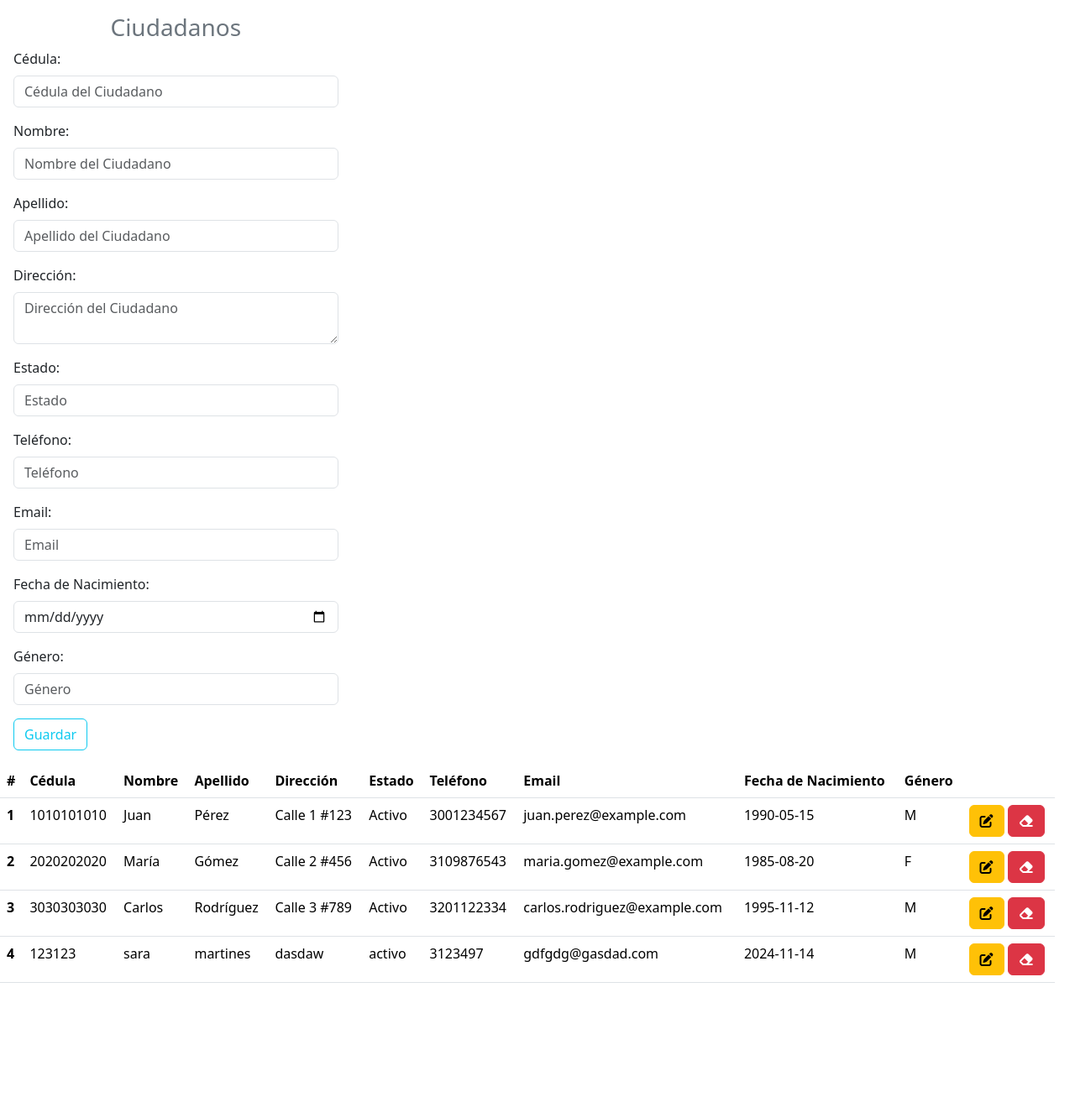
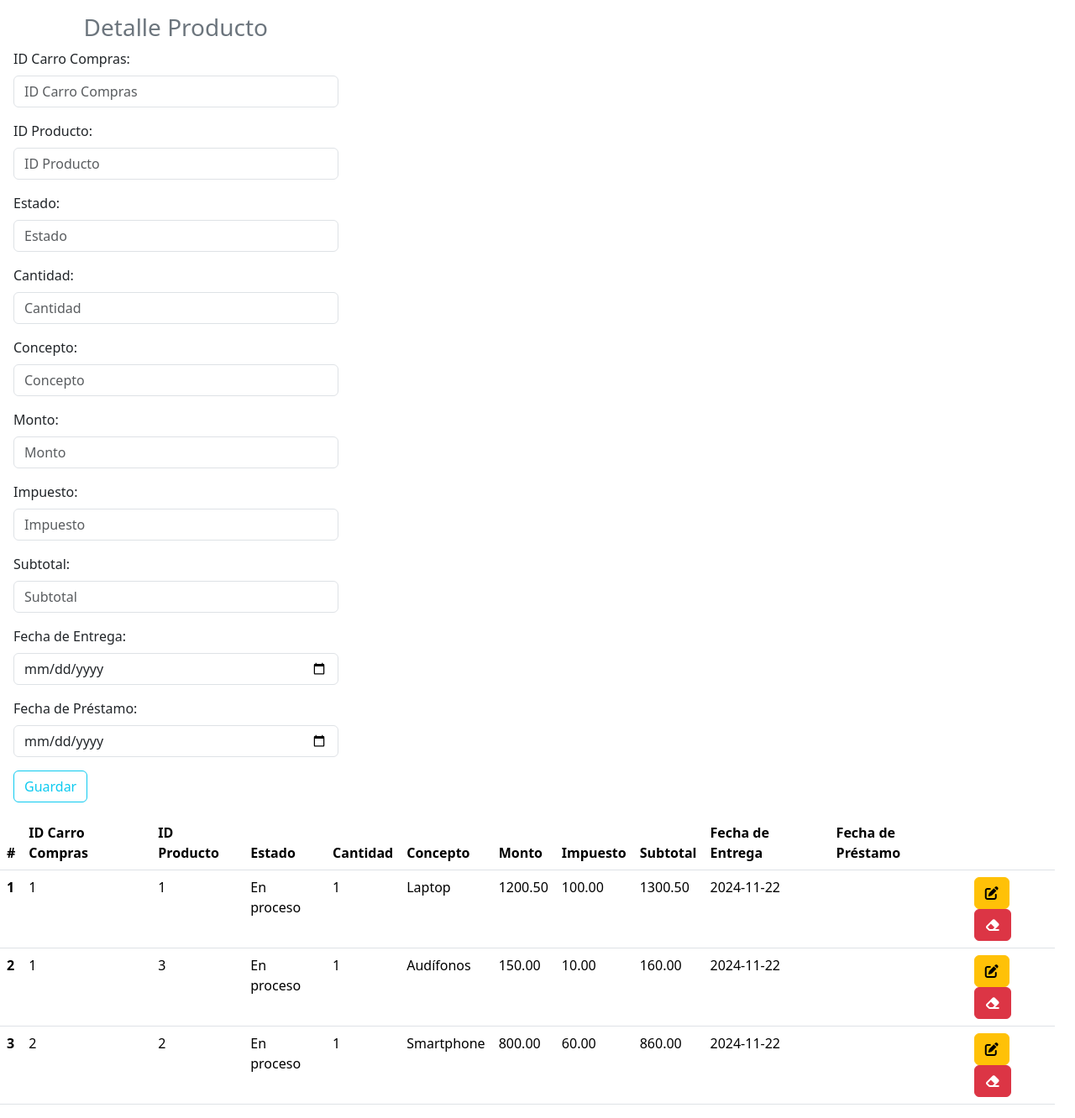
Before and after one commit to William19D/CarritoDeCompras, a PHP site: page /detalleproducto.php in a window 1280 px wide. Shown: the part 56-1388 px from the top of the page at 84% size. Before the commit the page ends 1227 px from the top, so only its background shows below. Run offline with PHP 8.4, Linux system fonts and the light colour scheme; data comes from the database, SQL or seed files in the repository; some libraries are stand-ins or nearby versions.

Commit message:
creacion de detalleproducto.php

```diff
--- a/detalleproducto.php
+++ b/detalleproducto.php
@@ -5,7 +5,7 @@
     <meta name="viewport" content="width=device-width, initial-scale=1.0">
     <link href="https://cdn.jsdelivr.net/npm/bootstrap@5.3.3/dist/css/bootstrap.min.css" rel="stylesheet" integrity="sha384-QWTKZyjpPEjISv5WaRU9OFeRpok6YctnYmDr5pNlyT2bRjXh0JMhjY6hW+ALEwIH" crossorigin="anonymous">
     <script src="https://kit.fontawesome.com/e3700bf5e9.js" crossorigin="anonymous"></script>
-    <title>Ciudadanos</title>
+    <title>Detalle Producto</title>
 </head>
 <body>
 <?php
@@ -17,94 +17,93 @@ include "navbar.php";
     include "conexion.php";
 
     if ($_SERVER['REQUEST_METHOD'] == 'POST' && isset($_POST['btnGuardar'])) {
-        // Validación básica
-        $cedula = filter_var($_POST['cedula'], FILTER_SANITIZE_STRING);
-        $nombre = filter_var($_POST['nombre'], FILTER_SANITIZE_STRING);
-        $apellido = filter_var($_POST['apellido'], FILTER_SANITIZE_STRING);
-        $direccion = filter_var($_POST['direccion'], FILTER_SANITIZE_STRING);
-        $estado = filter_var($_POST['estado'], FILTER_SANITIZE_STRING);
-        $telefono = filter_var($_POST['telefono'], FILTER_SANITIZE_STRING);
-        $email = filter_var($_POST['email'], FILTER_SANITIZE_EMAIL);
-        $fechaNacimiento = $_POST['fechaNacimiento'];
-        $genero = filter_var($_POST['genero'], FILTER_SANITIZE_STRING);
+        $idCarroCompras = $_POST['idCarroCompras'];
+        $idProducto = $_POST['idProducto'];
+        $estado = $_POST['estado'];
+        $cantidad = $_POST['cantidad'];
+        $concepto = $_POST['concepto'];
+        $monto = $_POST['monto'];
+        $impuesto = $_POST['impuesto'];
+        $subtotal = $_POST['subtotal'];
+        $fechaEntrega = $_POST['fechaEntrega'];
+        $fechaPrestamo = $_POST['fechaPrestamo'];
 
-        // Verificación de campos vacíos
-        if (empty($cedula) || empty($nombre) || empty($apellido)) {
-            echo '<div class="alert alert-warning">Por favor, complete todos los campos obligatorios.</div>';
+        $sql = $conexion->prepare("INSERT INTO detalleproducto (idCarroCompras, idProducto, estado, cantidad, concepto, monto, impuesto, subtotal, fechaEntrega, fechaPrestamo) VALUES (?, ?, ?, ?, ?, ?, ?, ?, ?, ?)");
+        $sql->bind_param("iisissddss", $idCarroCompras, $idProducto, $estado, $cantidad, $concepto, $monto, $impuesto, $subtotal, $fechaEntrega, $fechaPrestamo);
+
+        if ($sql->execute()) {
+            echo '<div class="alert alert-success">Detalle de producto guardado exitosamente</div>';
         } else {
-            // Preparar y ejecutar la consulta
-            $sql = $conexion->prepare("INSERT INTO ciudadano (cedula, nombre, apellido, direccion, estado, telefono, email, fechaNacimiento, genero) VALUES (?, ?, ?, ?, ?, ?, ?, ?, ?)");
-            $sql->bind_param("sssssssss", $cedula, $nombre, $apellido, $direccion, $estado, $telefono, $email, $fechaNacimiento, $genero);
-
-            if ($sql->execute()) {
-                echo '<div class="alert alert-success">Ciudadano guardado exitosamente</div>';
-            } else {
-                echo '<div class="alert alert-danger">Error al guardar el ciudadano</div>';
-            }
+            echo '<div class="alert alert-danger">Error al guardar el detalle del producto</div>';
         }
     }
     ?>
 
     <form class="col-4 p-3" method="POST">
         <fieldset>
-            <h3 class="text-center text-secondary">Ciudadanos</h3>
+            <h3 class="text-center text-secondary">Detalle Producto</h3>
             <div class="mb-3">
-                <label class="form-label">Cédula:</label>
-                <input type="text" class="form-control" placeholder="Cédula del Ciudadano" name="cedula" required>
+                <label class="form-label">ID Carro Compras:</label>
+                <input type="text" class="form-control" placeholder="ID Carro Compras" name="idCarroCompras" required>
             </div>
             <div class="mb-3">
-                <label class="form-label">Nombre:</label>
-                <input type="text" class="form-control" placeholder="Nombre del Ciudadano" name="nombre" required>
-            </div>
-            <div class="mb-3">
-                <label class="form-label">Apellido:</label>
-                <input type="text" class="form-control" placeholder="Apellido del Ciudadano" name="apellido" required>
-            </div>
-            <div class="mb-3">
-                <label class="form-label">Dirección:</label>
-                <textarea class="form-control" placeholder="Dirección del Ciudadano" name="direccion"></textarea>
+                <label class="form-label">ID Producto:</label>
+                <input type="text" class="form-control" placeholder="ID Producto" name="idProducto" required>
             </div>
             <div class="mb-3">
                 <label class="form-label">Estado:</label>
-                <input type="text" class="form-control" placeholder="Estado" name="estado">
+                <input type="text" class="form-control" placeholder="Estado" name="estado" required>
             </div>
             <div class="mb-3">
-                <label class="form-label">Teléfono:</label>
-                <input type="text" class="form-control" placeholder="Teléfono" name="telefono">
+                <label class="form-label">Cantidad:</label>
+                <input type="number" class="form-control" placeholder="Cantidad" name="cantidad" required>
             </div>
             <div class="mb-3">
-                <label class="form-label">Email:</label>
-                <input type="email" class="form-control" placeholder="Email" name="email">
+                <label class="form-label">Concepto:</label>
+                <input type="text" class="form-control" placeholder="Concepto" name="concepto" required>
             </div>
             <div class="mb-3">
-                <label class="form-label">Fecha de Nacimiento:</label>
-                <input type="date" class="form-control" name="fechaNacimiento" required>
+                <label class="form-label">Monto:</label>
+                <input type="number" step="0.01" class="form-control" placeholder="Monto" name="monto" required>
             </div>
             <div class="mb-3">
-                <label class="form-label">Género:</label>
-                <input type="text" class="form-control" placeholder="Género" name="genero" required>
+                <label class="form-label">Impuesto:</label>
+                <input type="number" step="0.01" class="form-control" placeholder="Impuesto" name="impuesto" required>
+            </div>
+            <div class="mb-3">
+                <label class="form-label">Subtotal:</label>
+                <input type="number" step="0.01" class="form-control" placeholder="Subtotal" name="subtotal" required>
+            </div>
+            <div class="mb-3">
+                <label class="form-label">Fecha de Entrega:</label>
+                <input type="date" class="form-control" name="fechaEntrega" required>
+            </div>
+            <div class="mb-3">
+                <label class="form-label">Fecha de Préstamo:</label>
+                <input type="date" class="form-control" name="fechaPrestamo" required>
             </div>
             <button type="submit" class="btn btn-outline-info m-auto" name="btnGuardar" value="ok">Guardar</button>
         </fieldset>
     </form>
 
     <?php
-    $sql = $conexion->query("SELECT id, cedula, nombre, apellido, direccion, estado, telefono, email, fechaNacimiento, genero FROM ciudadano");
+    $sql = $conexion->query("SELECT id, idCarroCompras, idProducto, estado, cantidad, concepto, monto, impuesto, subtotal, fechaEntrega, fechaPrestamo FROM detalleproducto");
     ?>
 
     <table class="table">
         <thead class="bg-info">
         <tr>
             <th scope="col">#</th>
-            <th scope="col">Cédula</th>
-            <th scope="col">Nombre</th>
-            <th scope="col">Apellido</th>
-            <th scope="col">Dirección</th>
+            <th scope="col">ID Carro Compras</th>
+            <th scope="col">ID Producto</th>
             <th scope="col">Estado</th>
-            <th scope="col">Teléfono</th>
-            <th scope="col">Email</th>
-            <th scope="col">Fecha de Nacimiento</th>
-            <th scope="col">Género</th>
+            <th scope="col">Cantidad</th>
+            <th scope="col">Concepto</th>
+            <th scope="col">Monto</th>
+            <th scope="col">Impuesto</th>
+            <th scope="col">Subtotal</th>
+            <th scope="col">Fecha de Entrega</th>
+            <th scope="col">Fecha de Préstamo</th>
             <th scope="col"></th>
         </tr>
         </thead>
@@ -112,18 +111,19 @@ include "navbar.php";
         <?php while($datos = $sql->fetch_object()){ ?>
             <tr>
                 <th scope="row"><?= $datos->id ?></th>
-                <td><?= $datos->cedula ?></td>
-                <td><?= $datos->nombre ?></td>
-                <td><?= $datos->apellido ?></td>
-                <td><?= $datos->direccion ?></td>
+                <td><?= $datos->idCarroCompras ?></td>
+                <td><?= $datos->idProducto ?></td>
                 <td><?= $datos->estado ?></td>
-                <td><?= $datos->telefono ?></td>
-                <td><?= $datos->email ?></td>
-                <td><?= $datos->fechaNacimiento ?></td>
-                <td><?= $datos->genero ?></td>
+                <td><?= $datos->cantidad ?></td>
+                <td><?= $datos->concepto ?></td>
+                <td><?= $datos->monto ?></td>
+                <td><?= $datos->impuesto ?></td>
+                <td><?= $datos->subtotal ?></td>
+                <td><?= $datos->fechaEntrega ?></td>
+                <td><?= $datos->fechaPrestamo ?></td>
                 <td>
-                    <a href="actualizarClientes.php?id=<?= $datos->id ?>" class="btn btn-small btn-warning"><i class="fa-solid fa-pen-to-square"></i></a>
-                    <a href="eliminar/eliminarCliente.php?id=<?= $datos->cedula?>" class="btn btn-small btn-danger"><i class="fa-solid fa-eraser"></i></a>
+                    <a href="actualizarDetalleProducto.php?id=<?= $datos->id ?>" class="btn btn-small btn-warning"><i class="fa-solid fa-pen-to-square"></i></a>
+                    <a href="eliminar/eliminarDetalleProducto.php?id=<?= $datos->id ?>" class="btn btn-small btn-danger"><i class="fa-solid fa-eraser"></i></a>
                 </td>
             </tr>
         <?php } ?>
```
